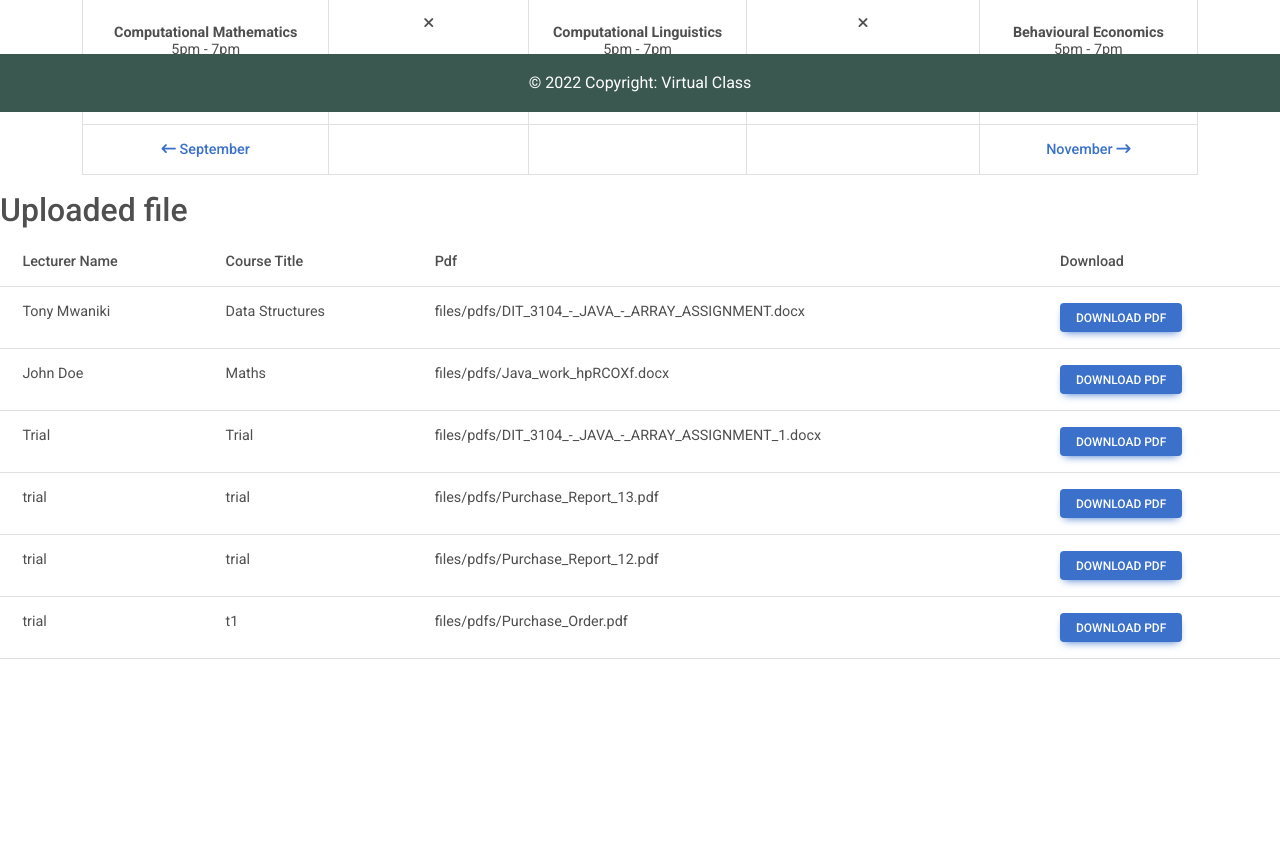
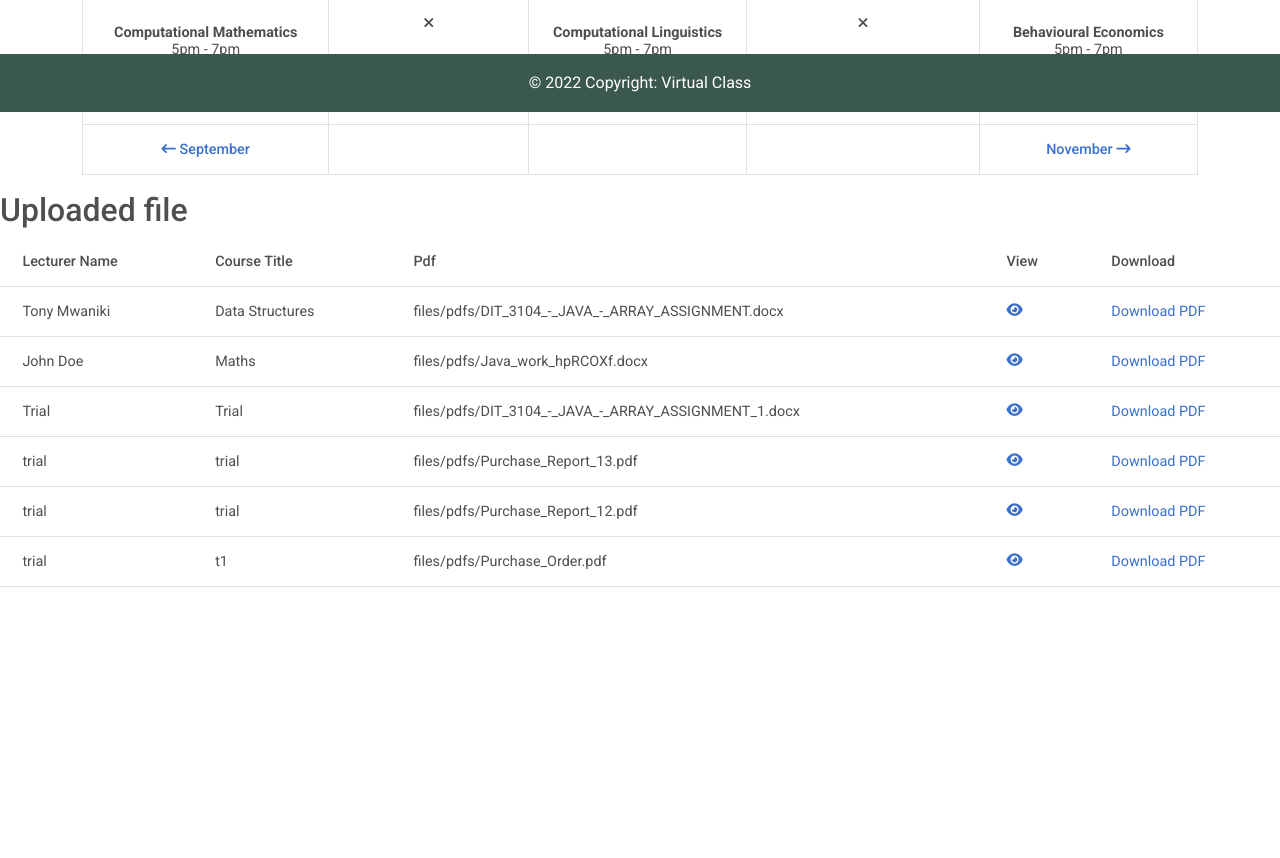
Before and after one commit to muhindokiro/virtualclass, a Django app: page /student/ in a window 1280 px wide. Shown: the part 688-1546 px from the top of the page. After the commit the page ends 1275 px from the top, so only its background shows below. Run offline with Django 4.2, Linux system fonts and the light colour scheme; a user stored in the database is signed in; data comes from the database, SQL or seed files in the repository.

Commit message:
update template files

```diff
--- a/virtual/templates/lecturer.html
+++ b/virtual/templates/lecturer.html
@@ -1,3 +1,5 @@
+{% load static %}
+
 <html lang="en">
   <head>
     <meta charset="UTF-8" />
--- a/virtual/templates/student.html
+++ b/virtual/templates/student.html
@@ -1,3 +1,5 @@
+{% load static %}
+
 <html lang="en">
 
 <head>
@@ -321,21 +323,26 @@
                 <th>Lecturer Name</th>
                 <th>Course Title</th>
                 <th>Pdf</th>
+                <th>View</th>
                 <th>Download</th>
             </tr>
         </thead>
         <tbody>
             {% for file in files %}
+            <form action="{% url 'notify' %}">
             <tr>
                 <td>{{ file.fullname }}</td>
                 <td>{{ file.title }}</td>
                 <td>{{ file.pdf }}</td>
+                <td><a href="/"><i class="fa-solid fa-eye"></i></a></td>
                 <td>
-                    <a href="{{ file.pdf.url }}" class="btn btn-primary btn-sm" target="_blank">
+
+                    <a href="{{ file.pdf.url }}" value={{ user_notification }} class="btn btn-primary btn-sm" target="_blank">
                         Download PDF
                     </a>
                 </td>
             </tr>
+            </form>
             {% endfor %}
         </tbody>
     </table>
--- a/virtual/templates/upload.html
+++ b/virtual/templates/upload.html
@@ -1,3 +1,5 @@
+{% load static %}
+
 <html lang="en">
   <head>
     <meta charset="UTF-8" />
@@ -111,7 +113,7 @@
             <button type="submit" class="btn btn-primary">Upload File</button>
           </form>
         </div>
-        <div class="card-footer text-muted">2 days ago</div>
+        <div class="card-footer text-muted"></div>
       </div>
     </div>
 
```
Also changed, not shown: virtual/templates/profile.html (+11 -2 lines).
